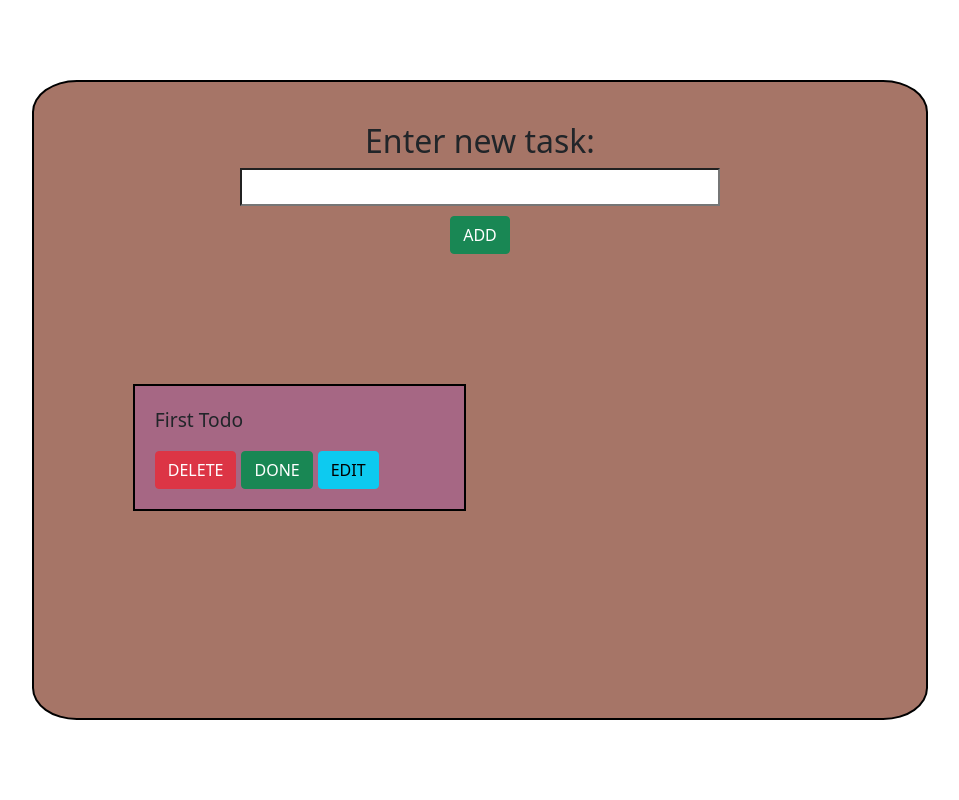
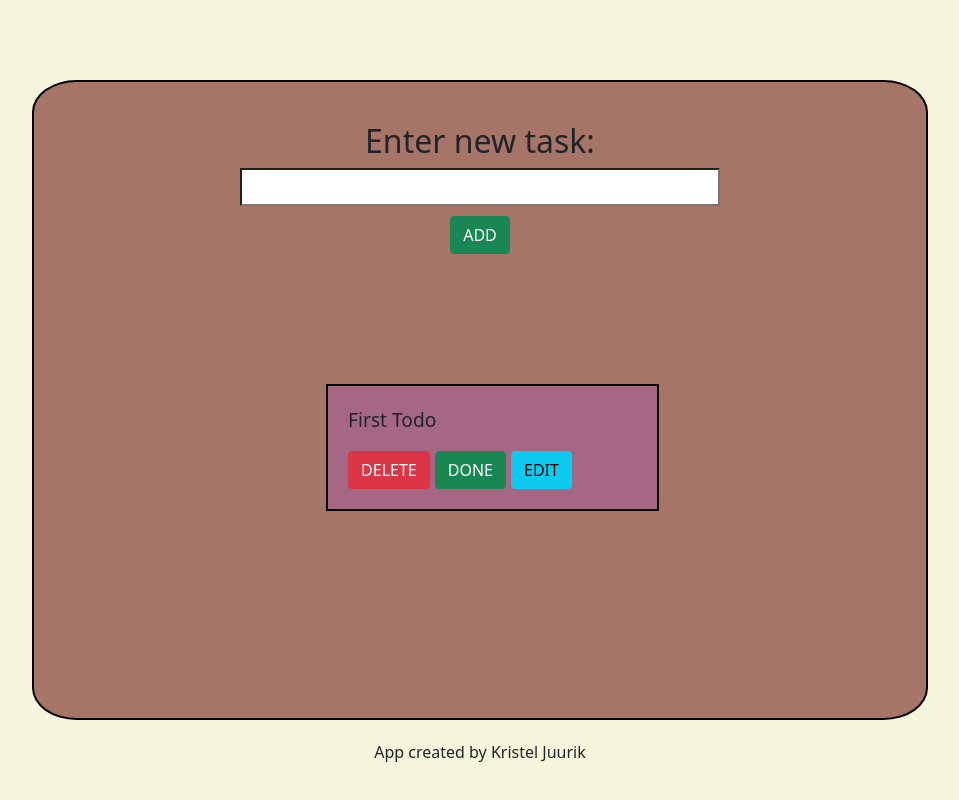
Before and after one commit to krstljrk/react-to-do, a React (Create React App) app: page / in a window 1280 px wide. Shown: the whole page, without its empty margins (160-1119 px from the left). Built offline with nearby package versions, Linux system fonts and the light colour scheme.

Commit message:
style fixes

```diff
--- a/src/App.css
+++ /dev/null
@@ -1,12 +0,0 @@
-.app {
-  border: 2px solid black;
-  border-radius: 5%;
-  background-color: #A67567;
-  margin: 5em auto 0 auto;
-  max-width: 70vw;
-  min-height: 80vh;
-}
-
-body {
-  background-color: beige;
-}
--- a/src/App.js
+++ b/src/App.js
@@ -1,4 +1,4 @@
-import './App.css';
+import './css/style-file.scss';
 import AddNewTodo from './components/addNewTodo';
 import ToDoItem from './components/ToDoItem';
 import { useSelector } from 'react-redux';
@@ -8,6 +8,7 @@ function App() {
   const todos = useSelector((state) => state.todos);
 
   return (
+    <div>
       <div className="app container-fluid">
         <div className="add__container">
           <AddNewTodo />
@@ -27,9 +28,11 @@ function App() {
             }
             )
           }
-
         </div>
       </div>
+      <p className="footer">App created by Kristel Juurik</p>
+    </div>
+
   );
 }
 
--- a/src/css/style-file.scss
+++ b/src/css/style-file.scss
@@ -1,6 +1,19 @@
 @import '~bootstrap/scss/bootstrap.scss';
 
 // Add To Do style:
+
+body {
+  background-color: beige;
+}
+
+.app {
+  border: 2px solid black;
+  border-radius: 5%;
+  background-color: #A67567;
+  margin: 5em auto 0 auto;
+  max-width: 70vw;
+  min-height: 80vh;
+}
 
 .add__container {
     position: relative;
@@ -34,6 +47,13 @@
   }
 
 
+.todo__container {
+  display: flex;
+  flex-wrap: wrap;
+  align-items: center;
+  justify-content: center;
+  width: 100%;
+}
 // To Do Item Style:
 .todoItem {
     background-color: #A66784;
@@ -41,9 +61,10 @@
     display: inline-block;
     border: 2px solid black;
     padding: 20px 80px 20px 20px;
-    margin: 50px 20px 50px 10%;
+    margin: 50px 0 50px 25px;
     list-style-type: none;
-    max-width: fit-content;
+    height: fit-content;
+    max-width: 500px;
   }
 
   .todoItem p {
@@ -63,3 +84,10 @@
     float: right;
     margin: 0 5px 0 0;
   }
+
+
+  .footer {
+    position: relative;
+    top: 20px;
+    text-align: center;
+  }
```
Lines whose indentation alone changed are shown as unchanged.
